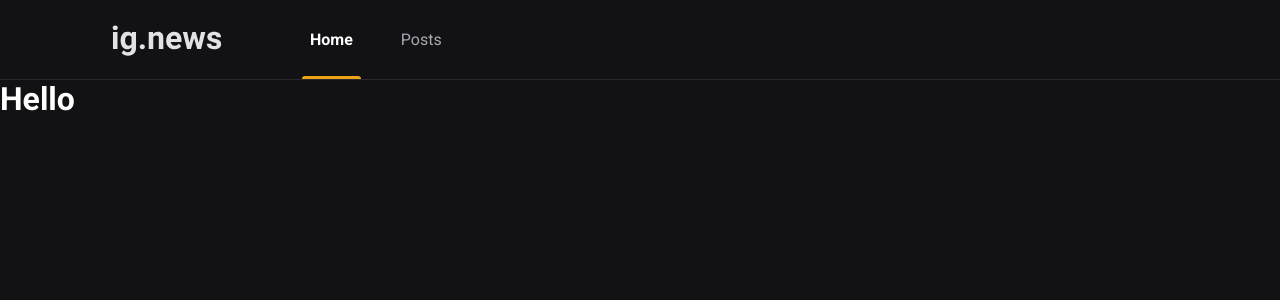
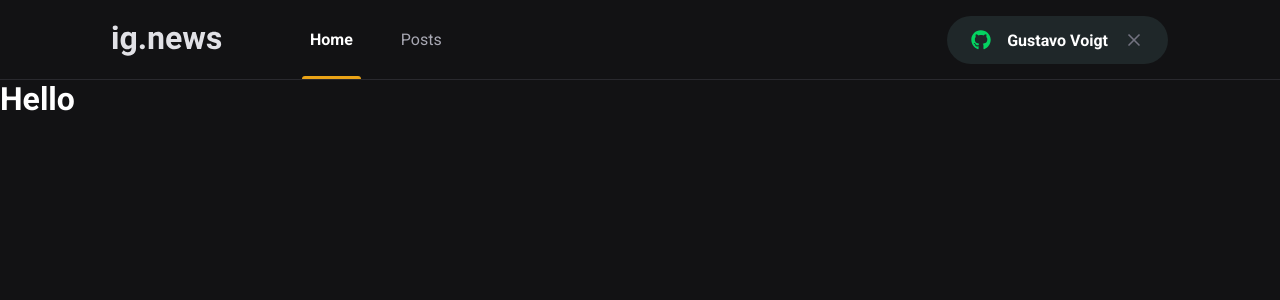
Before and after one commit to voigtito/react-ignite, a Next.js app in the folder applications/ignews/: page / in a window 1280 px wide. Shown: the top 300 px of the page. Built offline with nearby package versions, Linux system fonts and the light colour scheme.

Commit message:
Custom button in header

```diff
--- a/applications/ignews/package.json
+++ b/applications/ignews/package.json
@@ -11,6 +11,7 @@
     "next": "10.1.3",
     "react": "17.0.2",
     "react-dom": "17.0.2",
+    "react-icons": "^4.2.0",
     "sass": "^1.32.8"
   },
   "devDependencies": {
--- a/applications/ignews/src/components/Header/index.tsx
+++ b/applications/ignews/src/components/Header/index.tsx
@@ -1,4 +1,5 @@
 import styles from './styles.module.scss';
+import {SignInButton} from '../SignInButton'
 
 export function Header() {
     return(
@@ -9,6 +10,7 @@
                     <a className={styles.active}>Home</a>
                     <a>Posts</a>
                 </nav>
+                <SignInButton />
             </div>
         </header>
     )
--- a/applications/ignews/src/components/Header/styles.module.scss
+++ b/applications/ignews/src/components/Header/styles.module.scss
@@ -52,4 +52,8 @@
             }
         }
     }
+
+    button {
+        margin-left: auto;
+    }
 }
--- /dev/null
+++ b/applications/ignews/src/components/SignInButton/index.tsx
@@ -0,0 +1,20 @@
+import { FaGithub } from 'react-icons/fa'
+import { FiX } from 'react-icons/fi'
+import styles from './styles.module.scss';
+
+export function SignInButton() {
+    const isUserLoggedIn = true;
+
+    return isUserLoggedIn ? (
+        <button type="button" className={styles.signInButton}>
+            <FaGithub color="#04d361" />
+            Gustavo Voigt
+            <FiX color="#737380" className={styles.closeIcon} />
+        </button>
+    ) : (
+        <button type="button" className={styles.signInButton}>
+            <FaGithub color="#eba417" />
+            Sign in with Github
+        </button>
+    )
+}
--- /dev/null
+++ b/applications/ignews/src/components/SignInButton/styles.module.scss
@@ -0,0 +1,32 @@
+.signInButton {
+    height: 3rem;
+    border-radius: 3rem;
+    background: var(--gray-850);
+    border: 0;
+    padding: 0 1.5rem;
+
+    display: flex;
+    align-items: center;
+    justify-content: center;
+
+    color: var(--white);
+    font-weight: bold;
+
+    svg {
+        width: 20px;
+        height: 20px;
+    }
+
+    svg:first-child {
+        margin-right: 1rem;
+    }
+
+    svg.closeIcon {
+        margin-left: 1rem;
+    }
+
+    transition: filter 0.2s;
+    &:hover {
+        filter: brightness(0.8);
+    }
+}
--- a/applications/ignews/src/styles/global.scss
+++ b/applications/ignews/src/styles/global.scss
@@ -10,6 +10,7 @@
     --gray-100: #e1e1e6;
     --gray-300: #a8a8b3;
     --gray-800: #29292e;
+    --gray-850: #1f2729;
     --gray-900: #121214;
 
     --cyan-500: #61dafb;
```
Also changed, not shown: 1 other file (tests, documents, lock files or other folders).
